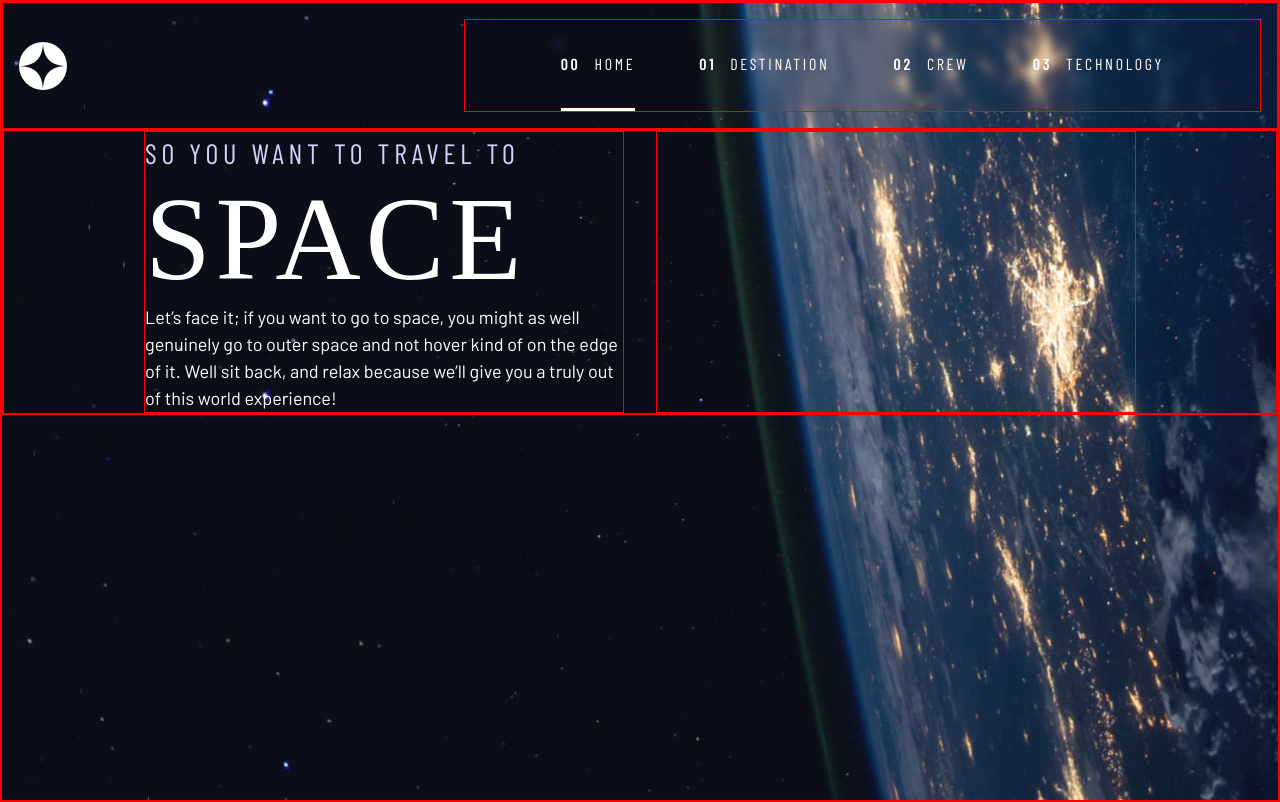
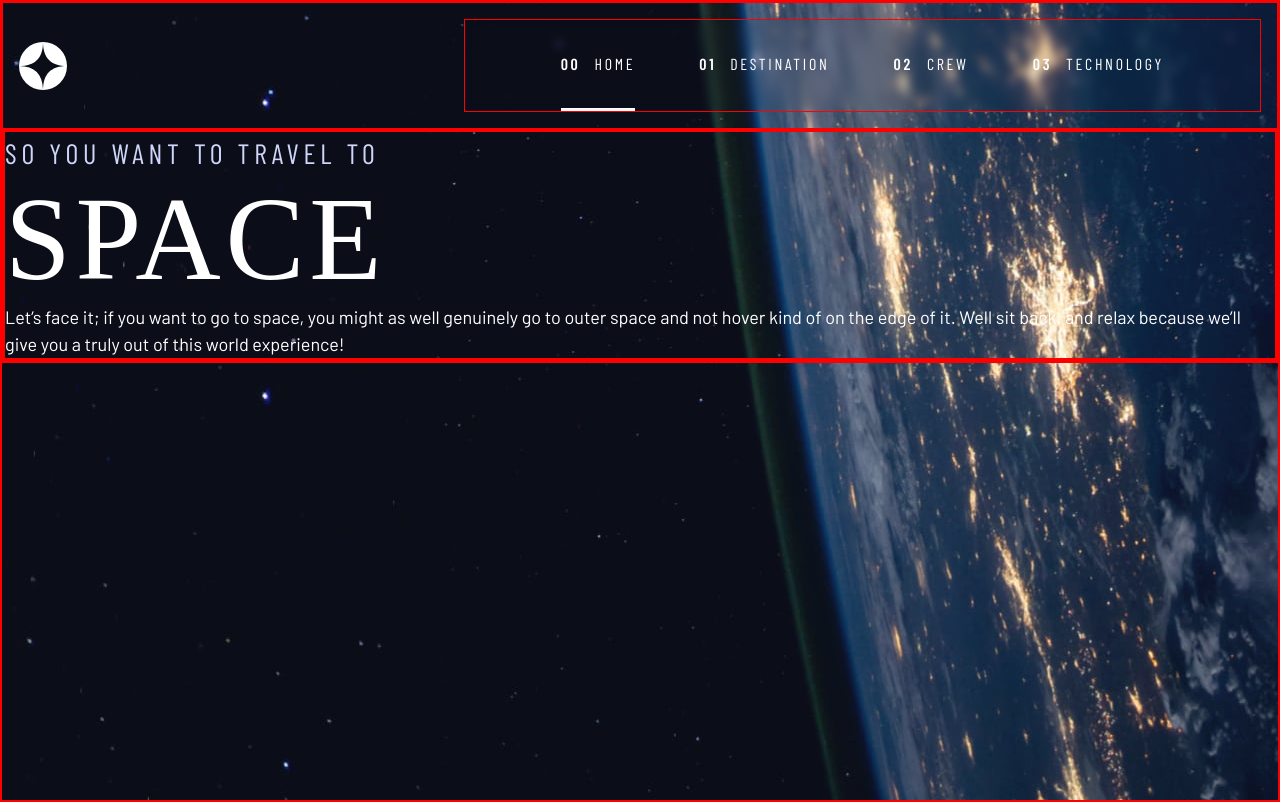
Before and after one commit to riwepo/fem-space-tourism-website, a React (Create React App) app: page / in a window 1280 px wide. Built offline with nearby package versions, Linux system fonts and the light colour scheme; a web font is replaced by a local one.

Commit message:
remove unused utility classes

```diff
--- a/src/index.css
+++ b/src/index.css
@@ -122,48 +122,8 @@ select {
 /* start           */
 /*******************/
 
-.flex {
-  display: flex;
-  gap: var(--gap, 1rem);
-}
-
-.grid {
-  display: grid;
-  gap: var(--gap, 1rem);
-}
-
 .d-block {
   display: block;
-}
-
-.container {
-  padding-inline: 2em;
-  margin-inline: auto;
-
-  /* taken out for now but want it back */
-  /* max-width: 80rem; */
-}
-
-.grid-container {
-  display: grid;
-}
-
-@media (min-width: 45em) {
-  .grid-container {
-    column-gap: var(--container-gap, 2rem);
-    grid-template-columns:
-      minmax(2rem, 1fr)
-      repeat(2, minmax(0, 30rem))
-      minmax(2rem, 1fr);
-  }
-
-  .grid-container > *:first-child {
-    grid-column: 2;
-  }
-
-  .grid-container > *:last-child {
-    grid-column: 3;
-  }
 }
 
 /* add a bottom margin to all children except last */
```
